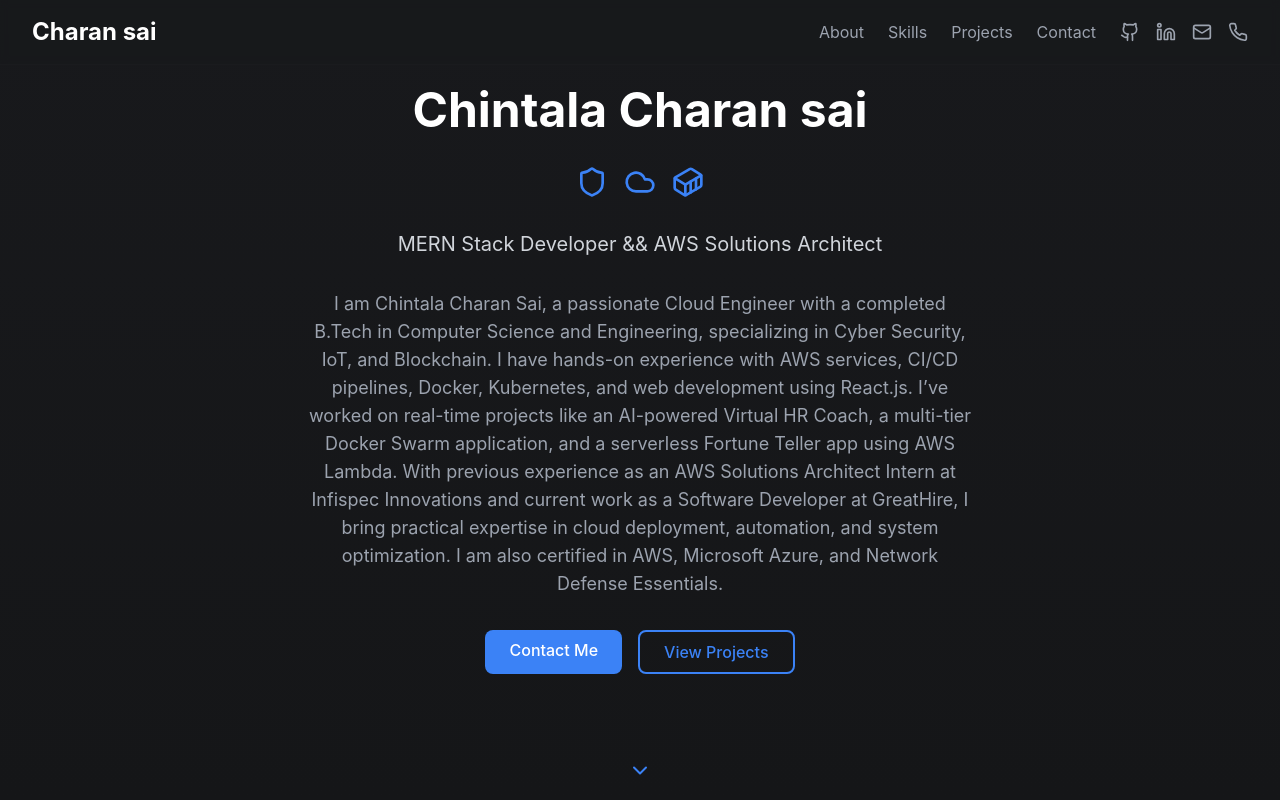
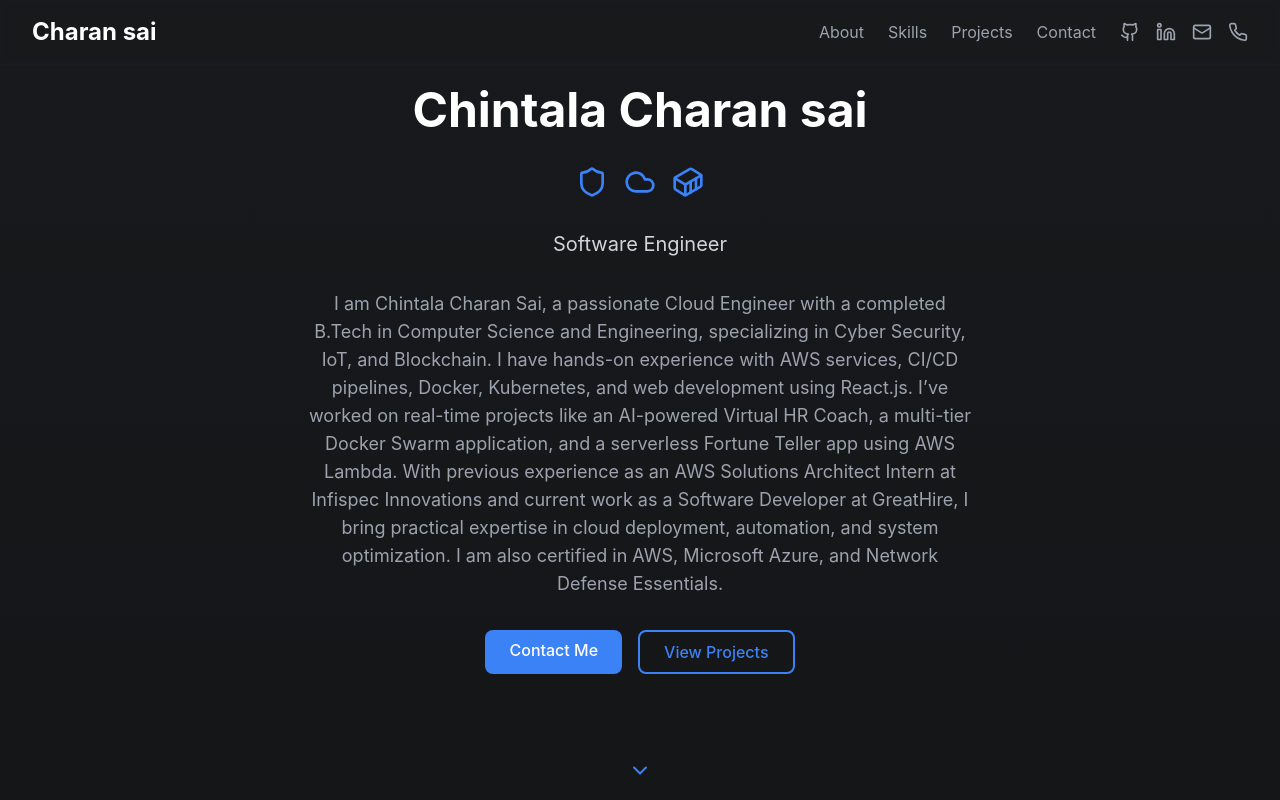
Before and after one commit to charansai1432/portfolio, a React (Vite) app: page / in a window 1280 px wide. Shown: the top 800 px of the page. Built offline with nearby package versions, Linux system fonts and the light colour scheme; no server answers.

Commit message:
updated the bio info

```diff
--- a/src/components/Hero.tsx
+++ b/src/components/Hero.tsx
@@ -21,7 +21,7 @@ const Hero = () => {
             <Container className="w-8 h-8 text-accent-500" />
           </div>
           <p className="text-xl text-gray-300 mb-8">
-            MERN Stack Developer && AWS Solutions Architect
+            Software Engineer
           </p>
           <p className="text-lg text-gray-400 max-w-2xl mx-auto">
             I am Chintala Charan Sai, a passionate Cloud Engineer with a completed B.Tech in Computer Science and Engineering, specializing in Cyber Security, IoT, and Blockchain. I have hands-on experience with AWS services, CI/CD pipelines, Docker, Kubernetes, and web development using React.js. I’ve worked on real-time projects like an AI-powered Virtual HR Coach, a multi-tier Docker Swarm application, and a serverless Fortune Teller app using AWS Lambda. With previous experience as an AWS Solutions Architect Intern at Infispec Innovations and current work as a Software Developer at GreatHire, I bring practical expertise in cloud deployment, automation, and system optimization. I am also certified in AWS, Microsoft Azure, and Network Defense Essentials.</p>
```
